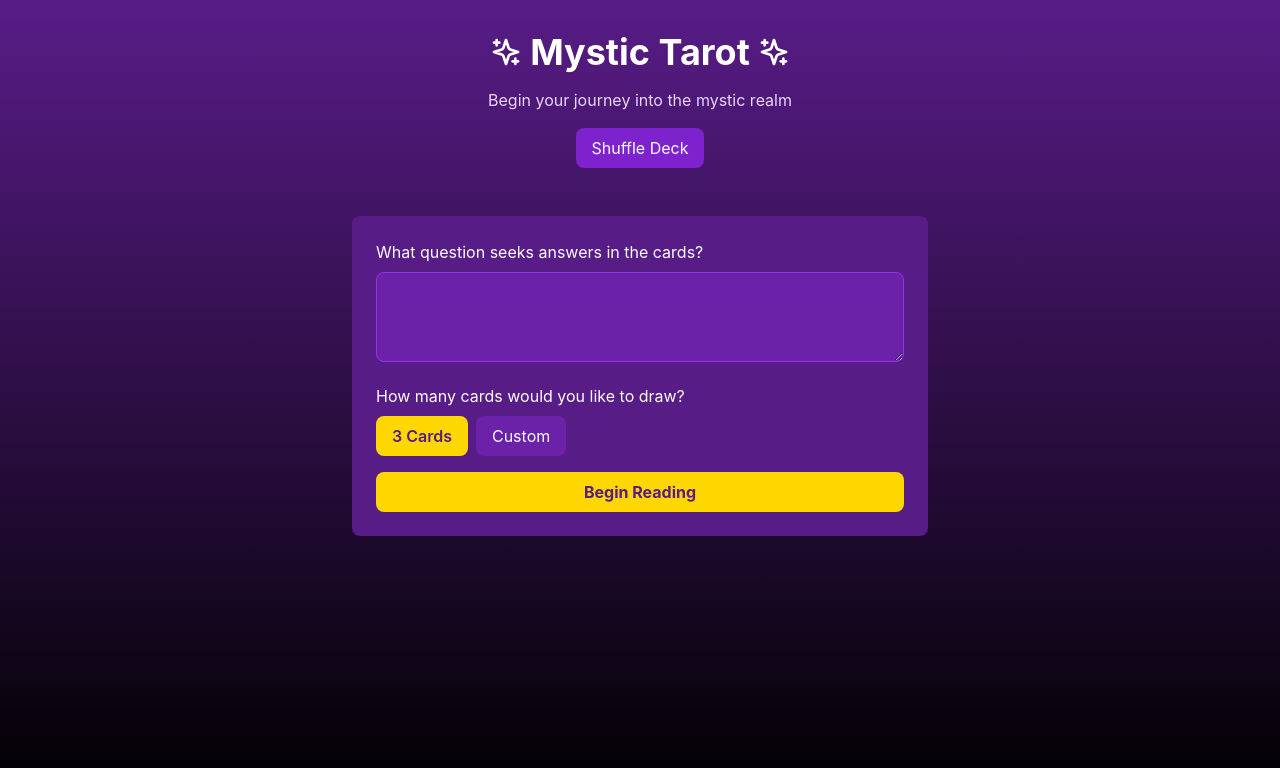
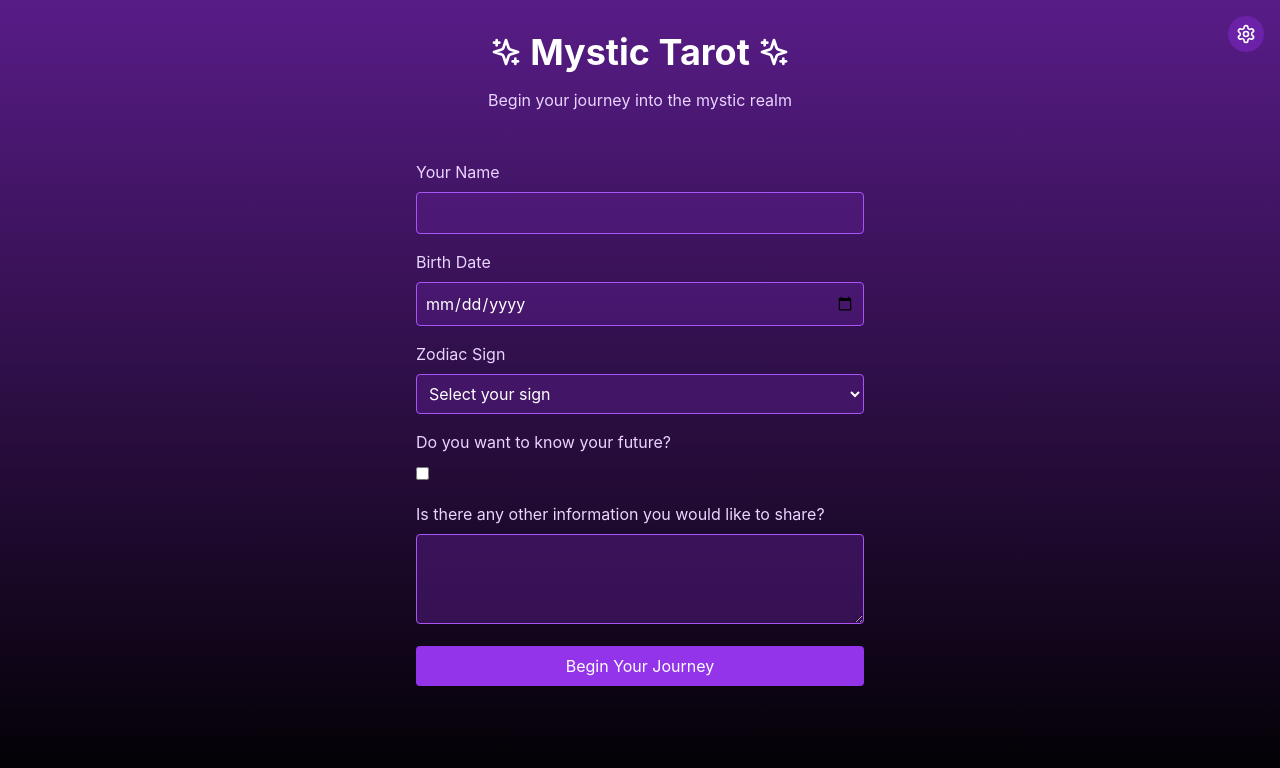
Before and after one commit to willavos/tarot, a React (Vite) app: page / in a window 1280 px wide. Shown: the top 768 px of the page. Built offline with nearby package versions, Linux system fonts and the light colour scheme.

Commit message:
onboarding

```diff
--- a/src/App.tsx
+++ b/src/App.tsx
@@ -1,11 +1,20 @@
-import { Sparkles } from "lucide-react";
+import { Sparkles, Settings } from "lucide-react";
 import { motion, AnimatePresence } from "framer-motion";
+import { useState, useEffect } from "react";
 import { TarotSpread } from "./components/TarotSpread";
 import { Reading } from "./components/Reading";
 import { QuestionForm } from "./components/QuestionForm";
+import { UserInfo, UserInfoForm } from "./components/UserInfoForm";
+import { Welcome } from "./components/Welcome";
 import { useTarotDeck } from "./hooks/useTarotDeck";
 
 function App() {
+  const [stage, setStage] = useState<
+    "welcome" | "userInfo" | "question" | "reading"
+  >("welcome");
+  const [userInfo, setUserInfo] = useState<UserInfo | undefined>(undefined);
+  const [showUserInfoModal, setShowUserInfoModal] = useState(false);
+
   const {
     deck,
     drawnCards,
@@ -13,13 +22,45 @@ function App() {
     shuffleDeck,
     startReading,
     question,
-    isReadingStarted,
+    // isReadingStarted,
     maxCards,
     isReadingComplete,
   } = useTarotDeck();
 
+  useEffect(() => {
+    const savedUserInfo = localStorage.getItem("userInfo");
+    if (savedUserInfo) {
+      setUserInfo(JSON.parse(savedUserInfo));
+    } else {
+      setStage("userInfo");
+    }
+  }, []);
+
+  const handleUserInfoComplete = (info: UserInfo) => {
+    setUserInfo(info);
+    setStage("welcome");
+    setShowUserInfoModal(false);
+  };
+
+  const handleStartReading = () => {
+    setStage("question");
+  };
+
+  const handleQuestionSubmit = (question: string, maxCards: number) => {
+    shuffleDeck();
+    startReading(question, maxCards);
+    setStage("reading");
+  };
+
   return (
     <div className="min-h-screen bg-gradient-to-b from-purple-900 to-black text-white p-8">
+      <button
+        onClick={() => setShowUserInfoModal(true)}
+        className="fixed top-4 right-4 p-2 rounded-full bg-purple-800 hover:bg-purple-700 transition"
+      >
+        <Settings className="w-5 h-5" />
+      </button>
+
       <header className="text-center mb-12">
         <motion.h1
           className="text-4xl font-bold mb-4 flex items-center justify-center gap-2"
@@ -36,28 +77,27 @@ function App() {
           animate={{ opacity: 1 }}
           transition={{ delay: 0.2 }}
         >
-          {isReadingStarted
+          {stage === "reading"
             ? `Your Question: ${question}`
             : "Begin your journey into the mystic realm"}
         </motion.p>
-        {!isReadingStarted && (
-          <motion.button
-            className="bg-purple-700 hover:bg-purple-600 text-white px-4 py-2 rounded-lg"
-            onClick={shuffleDeck}
-            whileHover={{ scale: 1.05 }}
-            whileTap={{ scale: 0.95 }}
-          >
-            Shuffle Deck
-          </motion.button>
-        )}
       </header>
 
       <AnimatePresence mode="wait">
-        {!isReadingStarted && <QuestionForm onSubmit={startReading} />}
+        {stage === "welcome" && userInfo && (
+          <Welcome userName={userInfo.name} onStart={handleStartReading} />
+        )}
+        {stage === "userInfo" && (
+          <UserInfoForm onComplete={handleUserInfoComplete} />
+        )}
+        {stage === "question" && (
+          <QuestionForm onSubmit={handleQuestionSubmit} />
+        )}
       </AnimatePresence>
+
       <div className="relative">
         <AnimatePresence mode="wait">
-          {isReadingStarted && (
+          {stage === "reading" && (
             <TarotSpread
               deck={deck}
               onCardClick={drawCard}
@@ -74,11 +114,34 @@ function App() {
                 drawnCards={drawnCards}
                 isReadingComplete={isReadingComplete}
                 question={question}
+                userInfo={userInfo}
               />
             </div>
           )}
         </AnimatePresence>
       </div>
+
+      <AnimatePresence>
+        {showUserInfoModal && (
+          <motion.div
+            initial={{ opacity: 0 }}
+            animate={{ opacity: 1 }}
+            exit={{ opacity: 0 }}
+            className="fixed inset-0 bg-black/50 flex items-center justify-center p-4"
+          >
+            <div className="bg-purple-900 p-6 rounded-lg max-w-md w-full">
+              <h2 className="text-xl mb-4">Update Your Information</h2>
+              <UserInfoForm onComplete={handleUserInfoComplete} />
+              <button
+                onClick={() => setShowUserInfoModal(false)}
+                className="mt-4 w-full p-2 bg-purple-700 rounded"
+              >
+                Cancel
+              </button>
+            </div>
+          </motion.div>
+        )}
+      </AnimatePresence>
     </div>
   );
 }
--- /dev/null
+++ b/src/components/UserInfoForm.tsx
@@ -0,0 +1,128 @@
+import { motion } from "framer-motion";
+import { useState, useEffect } from "react";
+
+export interface UserInfo {
+  name: string;
+  birthDate: string;
+  zodiacSign: string;
+  knowFuture: boolean;
+  otherInfo: string;
+}
+
+interface UserInfoFormProps {
+  onComplete: (userInfo: UserInfo) => void;
+}
+
+export function UserInfoForm({ onComplete }: UserInfoFormProps) {
+  const [userInfo, setUserInfo] = useState<UserInfo>({
+    name: "",
+    birthDate: "",
+    zodiacSign: "",
+    knowFuture: false,
+    otherInfo: "",
+  });
+
+  useEffect(() => {
+    const savedUserInfo = localStorage.getItem("userInfo");
+    if (savedUserInfo) {
+      setUserInfo(JSON.parse(savedUserInfo));
+    }
+  }, []);
+
+  const handleSubmit = (e: React.FormEvent) => {
+    e.preventDefault();
+    localStorage.setItem("userInfo", JSON.stringify(userInfo));
+    onComplete(userInfo);
+  };
+
+  return (
+    <motion.form
+      initial={{ opacity: 0, y: 20 }}
+      animate={{ opacity: 1, y: 0 }}
+      exit={{ opacity: 0, y: -20 }}
+      className="max-w-md mx-auto space-y-4"
+      onSubmit={handleSubmit}
+    >
+      <div>
+        <label className="block text-purple-200 mb-2">Your Name</label>
+        <input
+          type="text"
+          required
+          className="w-full p-2 rounded bg-purple-900/50 border border-purple-500"
+          value={userInfo.name}
+          onChange={(e) => setUserInfo({ ...userInfo, name: e.target.value })}
+        />
+      </div>
+      <div>
+        <label className="block text-purple-200 mb-2">Birth Date</label>
+        <input
+          type="date"
+          required
+          className="w-full p-2 rounded bg-purple-900/50 border border-purple-500"
+          value={userInfo.birthDate}
+          onChange={(e) =>
+            setUserInfo({ ...userInfo, birthDate: e.target.value })
+          }
+        />
+      </div>
+      <div>
+        <label className="block text-purple-200 mb-2">Zodiac Sign</label>
+        <select
+          required
+          className="w-full p-2 rounded bg-purple-900/50 border border-purple-500"
+          value={userInfo.zodiacSign}
+          onChange={(e) =>
+            setUserInfo({ ...userInfo, zodiacSign: e.target.value })
+          }
+        >
+          <option value="">Select your sign</option>
+          <option value="aries">♈ Aries</option>
+          <option value="taurus">♉ Taurus</option>
+          <option value="gemini">♊ Gemini</option>
+          <option value="cancer">♋ Cancer</option>
+          <option value="leo">♌ Leo</option>
+          <option value="virgo">♍ Virgo</option>
+          <option value="libra">♎ Libra</option>
+          <option value="scorpio">♏ Scorpio</option>
+          <option value="sagittarius">♐ Sagittarius</option>
+          <option value="capricorn">♑ Capricorn</option>
+          <option value="aquarius">♒ Aquarius</option>
+          <option value="pisces">♓ Pisces</option>
+        </select>
+      </div>
+      <div>
+        <label className="block text-purple-200 mb-2">
+          Do you want to know your future?
+        </label>
+        <input
+          type="checkbox"
+          className="rounded"
+          checked={userInfo.knowFuture}
+          onChange={(e) =>
+            setUserInfo({ ...userInfo, knowFuture: e.target.checked })
+          }
+        />
+      </div>
+      <div>
+        <label className="block text-purple-200 mb-2">
+          Is there any other information you would like to share?
+        </label>
+        <textarea
+          className="w-full p-2 rounded bg-purple-900/50 border border-purple-500"
+          rows={3}
+          value={userInfo.otherInfo}
+          onChange={(e) =>
+            setUserInfo({ ...userInfo, otherInfo: e.target.value })
+          }
+        ></textarea>
+      </div>
+
+      <button
+        type="submit"
+        className="w-full p-2 bg-purple-600 rounded hover:bg-purple-700 transition"
+      >
+        Begin Your Journey
+      </button>
+    </motion.form>
+  );
+}
--- /dev/null
+++ b/src/components/Welcome.tsx
@@ -0,0 +1,30 @@
+import { motion } from "framer-motion";
+
+interface WelcomeProps {
+  userName: string;
+  onStart: () => void;
+}
+
+export function Welcome({ userName, onStart }: WelcomeProps) {
+  return (
+    <motion.div
+      initial={{ opacity: 0 }}
+      animate={{ opacity: 1 }}
+      exit={{ opacity: 0 }}
+      className="text-center max-w-2xl mx-auto"
+    >
+      <h2 className="text-2xl mb-4">
+        Welcome {userName ? `back, ${userName}` : "Seeker"}
+      </h2>
+      <p className="text-purple-200 mb-6">
+        Are you ready to explore the mysteries of the tarot?
+      </p>
+      <button
+        onClick={onStart}
+        className="px-6 py-3 bg-purple-600 rounded-lg hover:bg-purple-700 transition"
+      >
+        Begin Reading
+      </button>
+    </motion.div>
+  );
+}
--- a/src/services/tarotService.ts
+++ b/src/services/tarotService.ts
@@ -1,7 +1,28 @@
+import { UserInfo } from "../components/UserInfoForm";
+
 const system = "You are a knowledgeable tarot reader providing interpretations";
 
-const getPrompt = (cards: string[], question: string) => {
+const getPrompt = (
+  cards: string[],
+  question: string,
+  userInfo: UserInfo | undefined,
+) => {
+  let userContext = "";
+  if (userInfo) {
+    const name = userInfo.name;
+    const birthDate = userInfo.birthDate;
+    const zodiacSign = userInfo.zodiacSign;
+    const knowFuture = userInfo.knowFuture;
+    const otherInfo = userInfo.otherInfo;
+
+    const age = new Date().getFullYear() - new Date(birthDate).getFullYear();
+    userContext = `You are about to provide a tarot reading for ${name}, a ${age} year old ${zodiacSign}.
+${name} is ${knowFuture ? "" : "not "}interested in knowing their future.
+They also have shared some additional information, which they would like you to consider: "${otherInfo}".`;
+  }
+
   return `You are an experienced tarot reader providing an in-depth reading.
+${userContext}
 
 Question asked: "${question}"
 
@@ -21,7 +42,11 @@ Write only in text (no additional formatting!). You are allowed to use emojis to
 DO NOT RAMBLE! Give a 300 word response. If you go over, you will be penalized.`;
 };
 
-export const interpretReading = async (cards: string[], question: string) => {
+export const interpretReading = async (
+  cards: string[],
+  question: string,
+  userInfo: UserInfo | undefined,
+) => {
   if (!question) {
     throw new Error("Question is required");
   }
@@ -35,7 +60,7 @@ export const interpretReading = async (cards: string[], question: string) => {
         },
         body: JSON.stringify({
           system: system,
-          prompt: getPrompt(cards, question),
+          prompt: getPrompt(cards, question, userInfo),
         }),
       },
     );
```
Also changed, not shown: src/components/Reading.tsx (+9 -2 lines), 1 other file (tests, documents, lock files or other folders).
